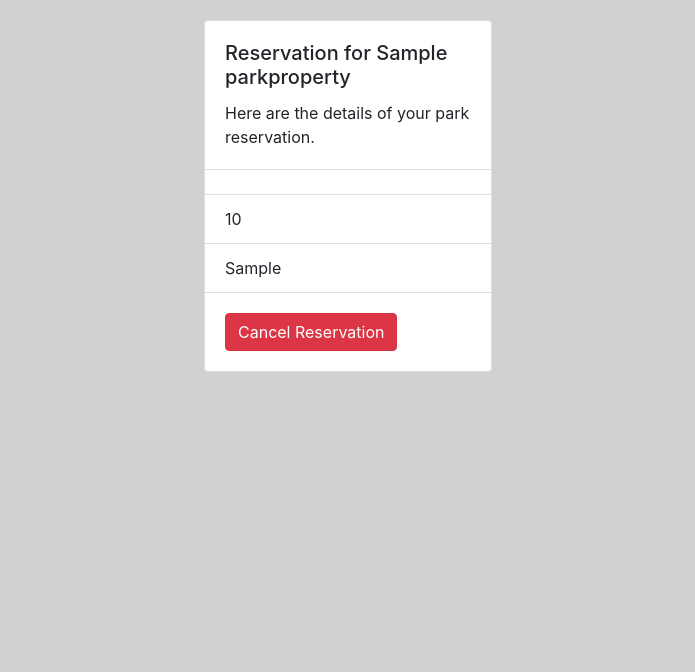
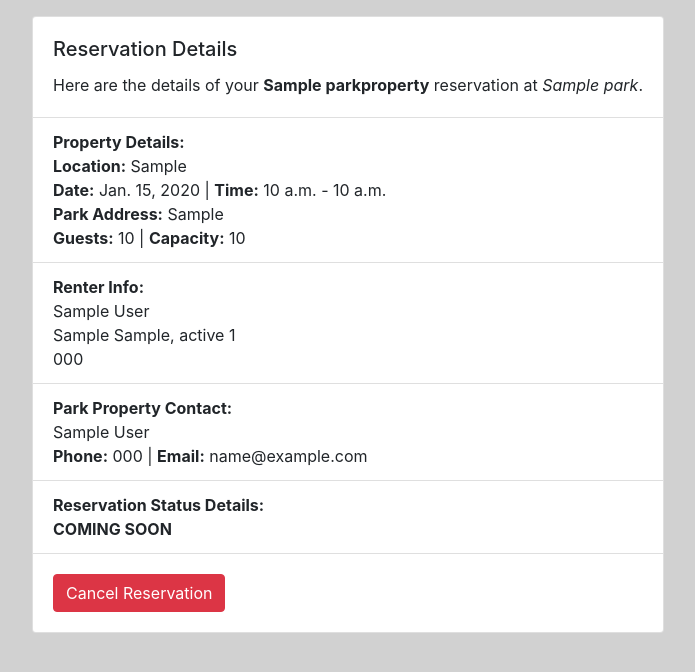
Before and after one commit to cleif/ISQA8210-Assignment5, a Django app: page /parksystemapp/parkprop/00000000-0000-0000-0000-000000000001/reserve_detail in a window 1280 px wide. Shown: the part 56-728 px from the top of the page, without its empty margins (292-987 px from the left). Run offline with Django 3.2, Linux system fonts and the light colour scheme; a user stored in the database is signed in; tables that the repository leaves empty hold one stand-in row (values such as "Sample post"); some libraries are stand-ins or nearby versions.

Commit message:
UI cleanup of reservation details & res list

```diff
--- a/parksystemapp/templates/reservation_detail.html
+++ b/parksystemapp/templates/reservation_detail.html
@@ -1,19 +1,35 @@
 {% extends 'base.html' %}
 {% block content %}
-
+<p></p>
 <div style="display: flex;
 justify-content: center;
 align-items: center;
 height: auto;">
-    <div class="card" style="width: 18rem; margin-top: 20px;">
+    <div class="card">
     <div class="card-body">
-      <h5 class="card-title">Reservation for {{ object.property_availability_id.property_name }}</h5>
-      <p class="card-text">Here are the details of your park reservation.</p>
+      <h5 class="card-title">Reservation Details </h5>
+      <p class="card-text">Here are the details of your <b>{{ object.property_availability_id.property_name }}</b> reservation at <i>{{ object.property_availability_id.property_name.park_name.park_name }}</i>.</p>
     </div>
     <ul class="list-group list-group-flush">
-      <li class="list-group-item">{{object.property_name}}</li>
-      <li class="list-group-item">{{object.res_size}}</li>
-      <li class="list-group-item">{{object.renter_email.first_name}}</li>
+      <li class="list-group-item"><b>Property Details:</b><br>
+        <b>Location:</b> {{object.property_availability_id.property_name.property_location}} <br>
+        <b>Date:</b> {{object.property_availability_id.property_availability_date}} | <b>Time:</b> {{object.property_availability_id.property_availability_starttime}} - {{object.property_availability_id.property_availability_endtime}}<br>
+        <b>Park Address:</b> {{object.property_availability_id.property_name.park_name.park_addr}}<br>
+        <b>Guests:</b> {{object.res_size}} | <b>Capacity:</b> {{object.property_availability_id.property_name.property_guest_capacity}}
+      </li>
+      <li class="list-group-item"><b>Renter Info:</b><br>
+        {{object.renter_email.first_name}} {{object.renter_email.last_name}}<br>
+        {{object.renter_email.user_street_addr}} {{object.renter_email.user_city}}, {{object.renter_email.user_state}} {{object.renter_email.user_zip}}<br>
+        {{object.renter_email.user_phone}}
+      </li>
+      <li class="list-group-item"><b>Park Property Contact:</b><br>
+        {{object.property_availability_id.property_name.park_name.park_contact.first_name}} {{object.property_availability_id.property_name.park_name.park_contact.last_name}}<br>
+        <b>Phone:</b> {{object.property_availability_id.property_name.park_name.park_contact.user_phone}} |
+        <b>Email:</b> {{object.property_availability_id.property_name.park_name.park_contact.email}}
+      </li>
+      <li class="list-group-item"><b>Reservation Status Details:</b><br>
+        <b>COMING SOON</b>
+      </li>
     </ul>
     <div class="card-body">
       <a class="btn btn-danger" href="{% url 'reservation_delete' object.pk %}" class="card-link">Cancel Reservation</a>
```
Also changed, not shown: parksystemapp/templates/reservation_list.html (+3 -7 lines).
